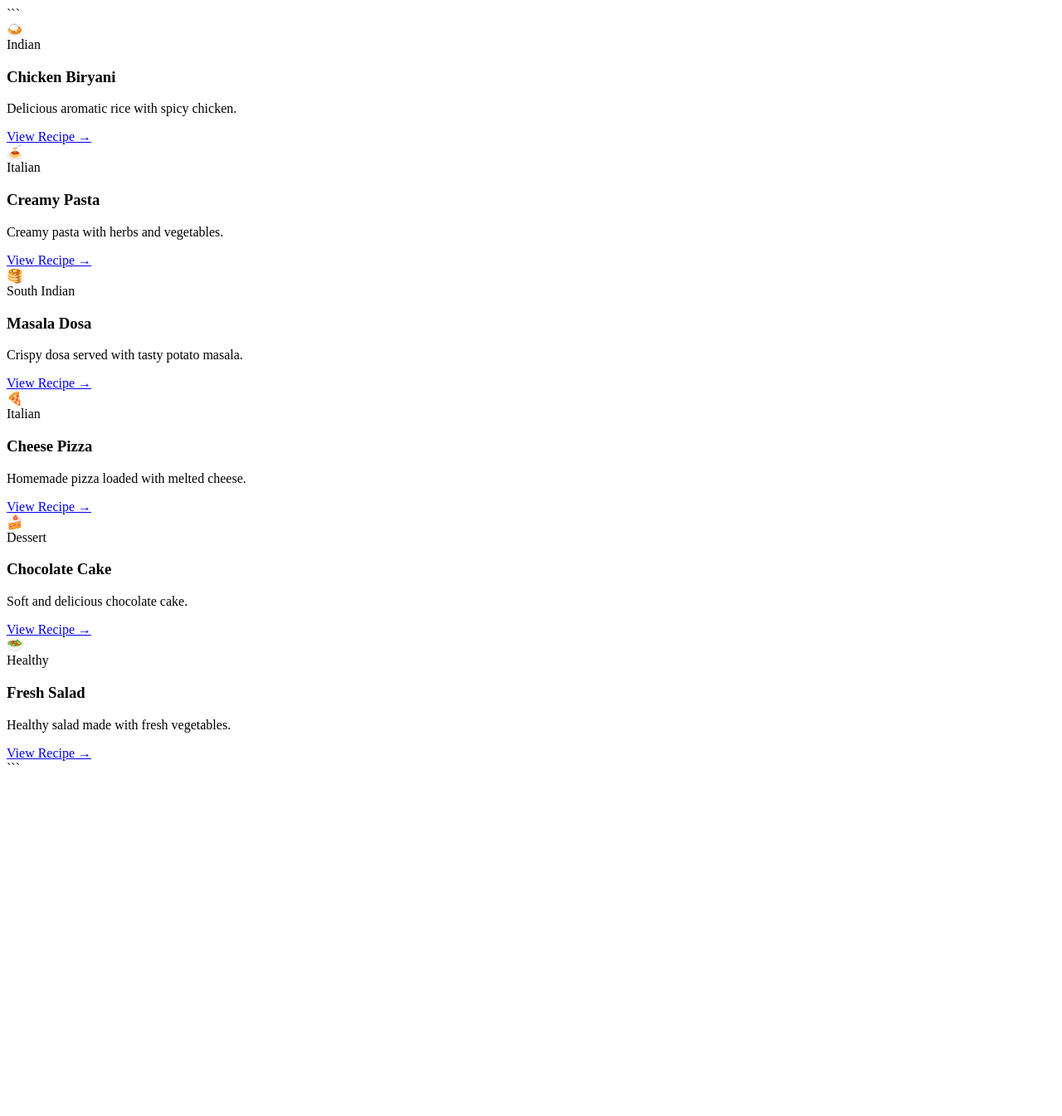
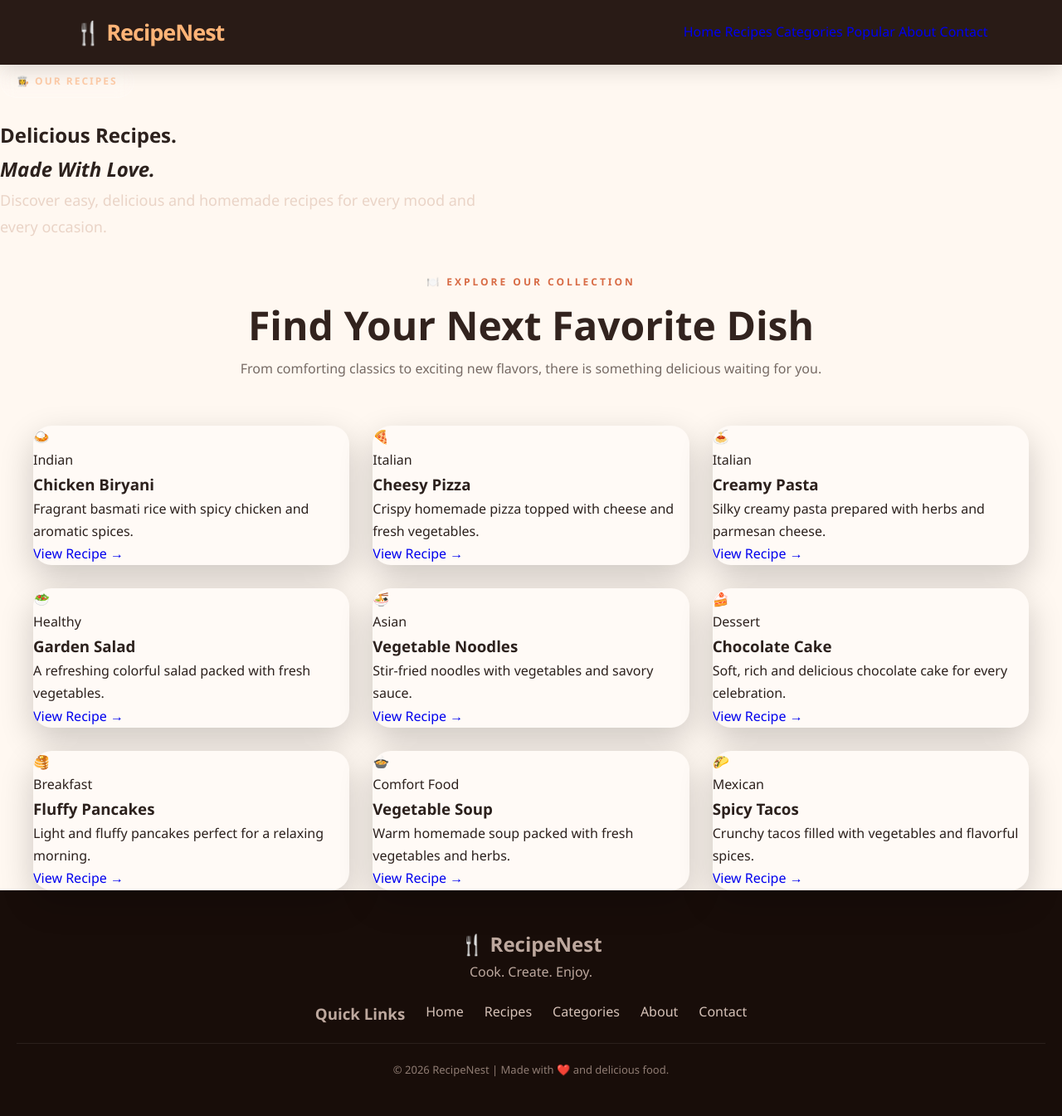
Before and after one commit to divyadharshini260307/food-recipe-website, a plain HTML site: page recipes.html in a window 1280 px wide. Shown: the whole page at 83% size. Before the commit the page ends 943 px from the top, so only its background shows below. Drawn offline with Linux system fonts and the light colour scheme.

Commit message:
Refactor recipes.html structure and content

````diff
--- a/recipes.html
+++ b/recipes.html
@@ -1,160 +1,206 @@
-<div class="recipe-grid" id="recipeContainer">
+<!DOCTYPE html>
+<html lang="en">
+<head>
+    <meta charset="UTF-8">
+    <meta name="viewport" content="width=device-width, initial-scale=1.0">
+    <title>RecipeNest | Recipes</title>
+    <link rel="stylesheet" href="style.css">
+</head>
 
-```
-<div class="recipe-card recipe-item">
+<body>
 
-    <div class="food-emoji">
-        🍛
-    </div>
+<header class="navbar">
+    <a href="index.html" class="logo">🍴 RecipeNest</a>
 
-    <div class="card-content">
+    <nav>
+        <a href="index.html">Home</a>
+        <a href="recipes.html" class="active">Recipes</a>
+        <a href="categories.html">Categories</a>
+        <a href="recipe-details.html">Popular</a>
+        <a href="about.html">About</a>
+        <a href="contact.html">Contact</a>
+    </nav>
+</header>
 
-        <span>Indian</span>
 
-        <h3>Chicken Biryani</h3>
+<main>
+
+<section class="page-hero">
+
+    <div class="hero-content">
+
+        <span class="hero-badge">👩‍🍳 OUR RECIPES</span>
+
+        <h1>
+            Delicious Recipes.<br>
+            <em>Made With Love.</em>
+        </h1>
 
         <p>
-            Delicious aromatic rice
-            with spicy chicken.
+            Discover easy, delicious and homemade recipes
+            for every mood and every occasion.
         </p>
-
-        <a href="recipe-details.html">
-            View Recipe →
-        </a>
 
     </div>
 
-</div>
+</section>
 
 
-<div class="recipe-card recipe-item">
+<section class="recipes-section">
 
-    <div class="food-emoji">
-        🍝
+    <div class="section-heading">
+        <span>🍽️ EXPLORE OUR COLLECTION</span>
+        <h2>Find Your Next Favorite Dish</h2>
+        <p>
+            From comforting classics to exciting new flavors,
+            there is something delicious waiting for you.
+        </p>
     </div>
 
-    <div class="card-content">
 
-        <span>Italian</span>
+    <div class="recipe-grid">
 
-        <h3>Creamy Pasta</h3>
+        <div class="recipe-card">
+            <div class="food-emoji">🍛</div>
 
-        <p>
-            Creamy pasta with herbs
-            and vegetables.
-        </p>
+            <div class="card-content">
+                <span>Indian</span>
+                <h3>Chicken Biryani</h3>
+                <p>Fragrant basmati rice with spicy chicken and aromatic spices.</p>
+                <a href="recipe-details.html">View Recipe →</a>
+            </div>
+        </div>
 
-        <a href="recipe-details.html">
-            View Recipe →
-        </a>
+
+        <div class="recipe-card">
+            <div class="food-emoji">🍕</div>
+
+            <div class="card-content">
+                <span>Italian</span>
+                <h3>Cheesy Pizza</h3>
+                <p>Crispy homemade pizza topped with cheese and fresh vegetables.</p>
+                <a href="recipe-details.html">View Recipe →</a>
+            </div>
+        </div>
+
+
+        <div class="recipe-card">
+            <div class="food-emoji">🍝</div>
+
+            <div class="card-content">
+                <span>Italian</span>
+                <h3>Creamy Pasta</h3>
+                <p>Silky creamy pasta prepared with herbs and parmesan cheese.</p>
+                <a href="recipe-details.html">View Recipe →</a>
+            </div>
+        </div>
+
+
+        <div class="recipe-card">
+            <div class="food-emoji">🥗</div>
+
+            <div class="card-content">
+                <span>Healthy</span>
+                <h3>Garden Salad</h3>
+                <p>A refreshing colorful salad packed with fresh vegetables.</p>
+                <a href="recipe-details.html">View Recipe →</a>
+            </div>
+        </div>
+
+
+        <div class="recipe-card">
+            <div class="food-emoji">🍜</div>
+
+            <div class="card-content">
+                <span>Asian</span>
+                <h3>Vegetable Noodles</h3>
+                <p>Stir-fried noodles with vegetables and savory sauce.</p>
+                <a href="recipe-details.html">View Recipe →</a>
+            </div>
+        </div>
+
+
+        <div class="recipe-card">
+            <div class="food-emoji">🍰</div>
+
+            <div class="card-content">
+                <span>Dessert</span>
+                <h3>Chocolate Cake</h3>
+                <p>Soft, rich and delicious chocolate cake for every celebration.</p>
+                <a href="recipe-details.html">View Recipe →</a>
+            </div>
+        </div>
+
+
+        <div class="recipe-card">
+            <div class="food-emoji">🥞</div>
+
+            <div class="card-content">
+                <span>Breakfast</span>
+                <h3>Fluffy Pancakes</h3>
+                <p>Light and fluffy pancakes perfect for a relaxing morning.</p>
+                <a href="recipe-details.html">View Recipe →</a>
+            </div>
+        </div>
+
+
+        <div class="recipe-card">
+            <div class="food-emoji">🍲</div>
+
+            <div class="card-content">
+                <span>Comfort Food</span>
+                <h3>Vegetable Soup</h3>
+                <p>Warm homemade soup packed with fresh vegetables and herbs.</p>
+                <a href="recipe-details.html">View Recipe →</a>
+            </div>
+        </div>
+
+
+        <div class="recipe-card">
+            <div class="food-emoji">🌮</div>
+
+            <div class="card-content">
+                <span>Mexican</span>
+                <h3>Spicy Tacos</h3>
+                <p>Crunchy tacos filled with vegetables and flavorful spices.</p>
+                <a href="recipe-details.html">View Recipe →</a>
+            </div>
+        </div>
 
     </div>
 
-</div>
+</section>
+
+</main>
 
 
-<div class="recipe-card recipe-item">
+<footer class="footer">
 
-    <div class="food-emoji">
-        🥞
-    </div>
+    <div class="footer-content">
 
-    <div class="card-content">
+        <div>
+            <h2>🍴 RecipeNest</h2>
+            <p>Cook. Create. Enjoy.</p>
+        </div>
 
-        <span>South Indian</span>
-
-        <h3>Masala Dosa</h3>
-
-        <p>
-            Crispy dosa served with
-            tasty potato masala.
-        </p>
-
-        <a href="recipe-details.html">
-            View Recipe →
-        </a>
+        <div class="footer-links">
+            <h3>Quick Links</h3>
+            <a href="index.html">Home</a>
+            <a href="recipes.html">Recipes</a>
+            <a href="categories.html">Categories</a>
+            <a href="about.html">About</a>
+            <a href="contact.html">Contact</a>
+        </div>
 
     </div>
 
-</div>
+    <p class="copyright">
+        © 2026 RecipeNest | Made with ❤️ and delicious food.
+    </p>
 
+</footer>
 
-<div class="recipe-card recipe-item">
+<script src="script.js"></script>
 
-    <div class="food-emoji">
-        🍕
-    </div>
-
-    <div class="card-content">
-
-        <span>Italian</span>
-
-        <h3>Cheese Pizza</h3>
-
-        <p>
-            Homemade pizza loaded
-            with melted cheese.
-        </p>
-
-        <a href="recipe-details.html">
-            View Recipe →
-        </a>
-
-    </div>
-
-</div>
-
-
-<div class="recipe-card recipe-item">
-
-    <div class="food-emoji">
-        🍰
-    </div>
-
-    <div class="card-content">
-
-        <span>Dessert</span>
-
-        <h3>Chocolate Cake</h3>
-
-        <p>
-            Soft and delicious
-            chocolate cake.
-        </p>
-
-        <a href="recipe-details.html">
-            View Recipe →
-        </a>
-
-    </div>
-
-</div>
-
-
-<div class="recipe-card recipe-item">
-
-    <div class="food-emoji">
-        🥗
-    </div>
-
-    <div class="card-content">
-
-        <span>Healthy</span>
-
-        <h3>Fresh Salad</h3>
-
-        <p>
-            Healthy salad made with
-            fresh vegetables.
-        </p>
-
-        <a href="recipe-details.html">
-            View Recipe →
-        </a>
-
-    </div>
-
-</div>
-```
-
-</div>
+</body>
+</html>
````
